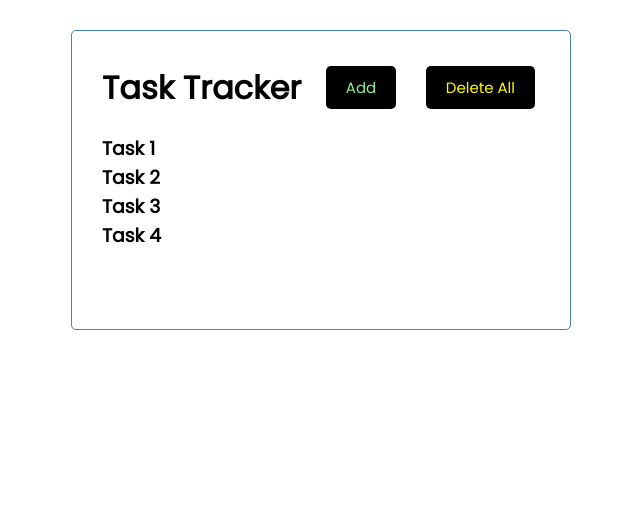
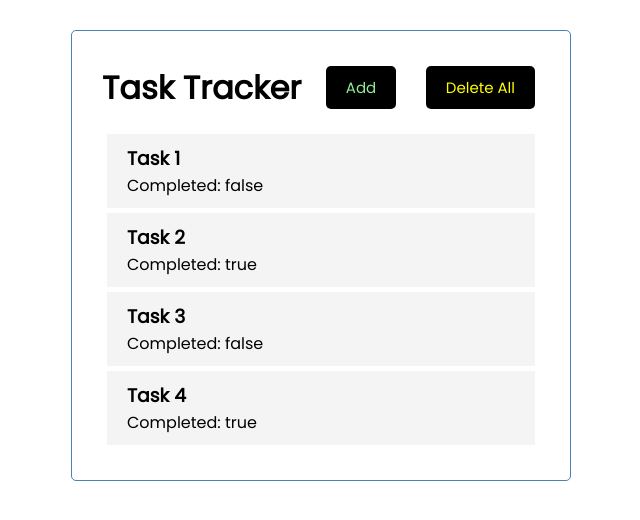
Before and after one commit to ritzy192/Task-Tracker-React-App, a React (Create React App) app: page / in a window 1280 px wide. Shown: the top 520 px of the page, without its empty margins (319-959 px from the left). Built offline with nearby package versions, Linux system fonts and the light colour scheme.

Commit message:
created single task component passed taskinfo to it

```diff
--- /dev/null
+++ b/src/components/Task.js
@@ -0,0 +1,11 @@
+
+const Task = ({task}) => {
+  return (
+    <div className="task">
+        <h3>{task.title}</h3>
+        <p>Completed: {task.completed}</p>
+    </div>
+  )
+}
+
+export default Task
--- a/src/components/Tasks.js
+++ b/src/components/Tasks.js
@@ -1,8 +1,9 @@
+import Task from './Task'
 export const Tasks = ({tasks}) => {
     return (
         <>
             {tasks.map((task)=>{
-                return <h3 key={task.id}>{task.title}</h3>
+                return <Task key={task.id} task={task}/>
             })}
         </>
     )
```
